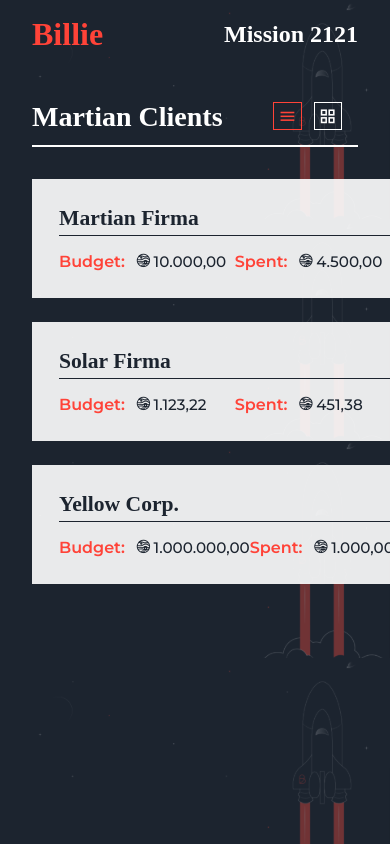
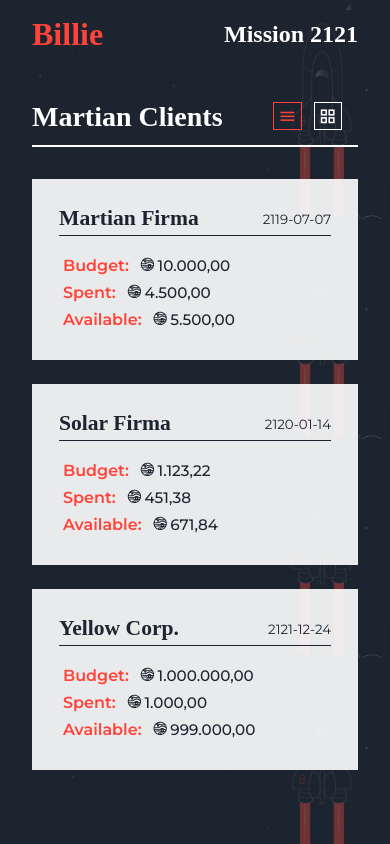
Before and after one commit to arnovanstaden/billie-mission-2121, a React (Create React App) app: page / in a window 390 px wide. Built offline with nearby package versions, Linux system fonts and the light colour scheme; a web font is replaced by a local one.

Commit message:
add styles

```diff
--- a/src/components/Content/Company/company.module.scss
+++ b/src/components/Content/Company/company.module.scss
@@ -70,4 +70,14 @@
         }
     }
 
+    @media screen and (max-width:768px) {
+        .content {
+            display: flex;
+            flex-direction: column;
+
+            .item {
+                margin: 0.25rem;
+            }
+        }
+    }
 }
```
